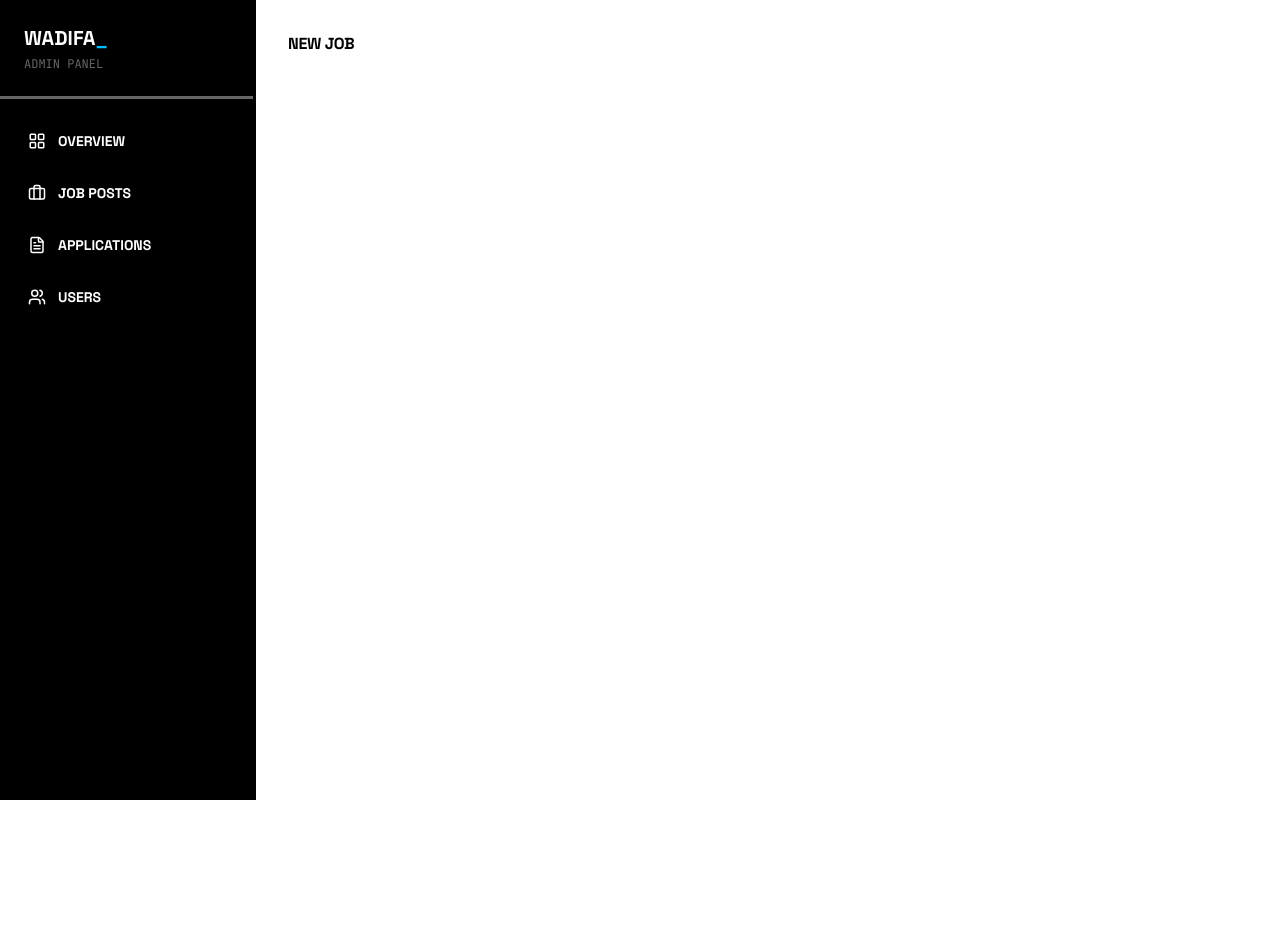
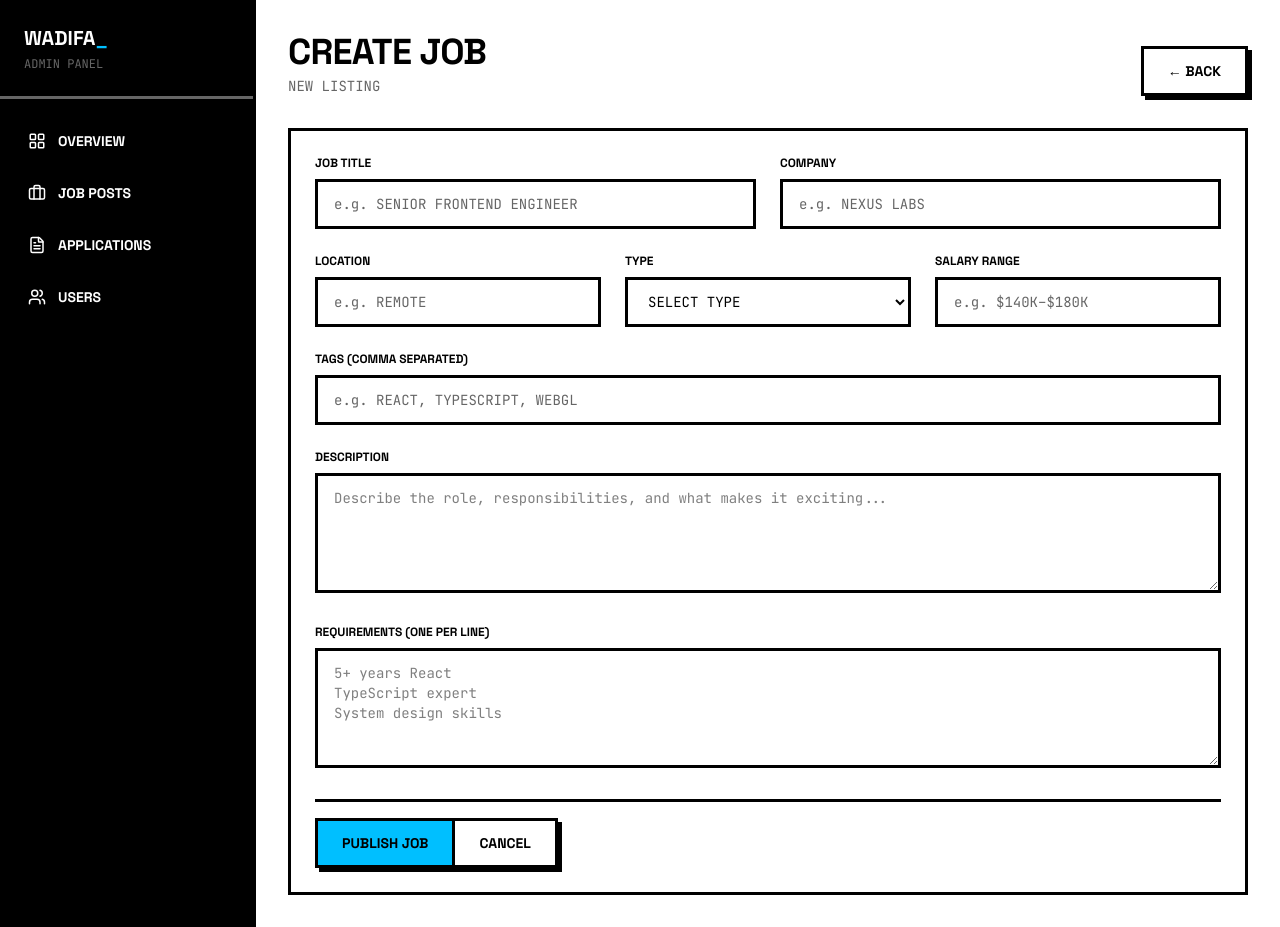
Before and after one commit to vannbo-93/job-board, a Next.js app: page /dashboard/jobs/new in a window 1280 px wide. Before the commit the page ends 800 px from the top, so only its background shows below. Built offline with nearby package versions, Linux system fonts and the light colour scheme.

Commit message:
feat: add create job form with server action and validation

```diff
--- a/app/(admin)/dashboard/jobs/new/page.tsx
+++ b/app/(admin)/dashboard/jobs/new/page.tsx
@@ -1,10 +1,21 @@
 /** @format */
+
+import AdminPageHeader from "@/components/common/AdminPageHeader";
+import CreateJobForm from "@/components/job-management/CreateJobForm";
 
 function NewJobPage() {
   return (
-    <div>
-      <h1>New Job</h1>
-    </div>
+    <>
+      <AdminPageHeader
+        title="CREATE JOB"
+        subtitle="NEW LISTING"
+        actionButtonLink="/dashboard/jobs"
+        actionButtonVariant="outline"
+        actionButtonText="← BACK"
+      />
+      <CreateJobForm />
+    </>
   );
 }
+
 export default NewJobPage;
--- /dev/null
+++ b/app/actions/jobs/jobs.action.ts
@@ -0,0 +1,61 @@
+/** @format */
+
+"use server";
+
+import { redirect } from "next/navigation";
+import { revalidatePath } from "next/cache";
+import { createJob } from "@/services/jobs/jobs.service";
+
+const FIELDS = [
+  "title",
+  "company",
+  "location",
+  "type",
+  "salary",
+  "tags",
+  "description",
+  "requirements",
+] as const;
+
+export type CreateJobValues = Omit<
+  Record<(typeof FIELDS)[number], string>,
+  "type"
+> & {
+  type: "FULL-TIME" | "PART-TIME" | "CONTRACT" | "INTERNSHIP";
+};
+
+export type CreateJobState =
+  | {
+      errors?: Record<string, string[] | undefined>;
+      values?: CreateJobValues;
+    }
+  | undefined;
+
+export async function handleCreateJob(
+  _prevState: CreateJobState,
+  formData: FormData,
+): Promise<CreateJobState> {
+  const values = Object.fromEntries(
+    FIELDS.map((field) => [field, String(formData.get(field) ?? "")]),
+  ) as CreateJobValues;
+
+  let result;
+  try {
+    result = await createJob(values);
+  } catch (error) {
+    console.error("handleCreateJob failed:", error);
+    return {
+      errors: { form: ["Something went wrong. Please try again."] },
+      values,
+    };
+  }
+
+  if (!result.success) {
+    // Send the values back so the form can refill itself
+    return { errors: result.errors, values };
+  }
+
+  revalidatePath("/dashboard/jobs");
+  revalidatePath("/jobs");
+  redirect("/dashboard/jobs");
+}
--- a/components/BrutalUI.tsx
+++ b/components/BrutalUI.tsx
@@ -2,6 +2,7 @@
 
 import { Badge } from "@/components/ui/badge";
 import { cn } from "@/lib/utils";
+import * as React from "react";
 
 export const StatusBadge = ({ status }: { status: string }) => {
   const variantMap: Record<
@@ -46,40 +47,6 @@ export const AiScore = ({
   );
 };
 
-type BrutalSelectProps = React.SelectHTMLAttributes<HTMLSelectElement> & {
-  label?: string;
-  options: { value: string; label: string }[];
-  error?: string;
-};
-
-export const BrutalSelect = ({
-  label,
-  options,
-  error,
-  ...props
-}: BrutalSelectProps) => (
-  <div>
-    {label && (
-      <label className="font-heading text-xs font-bold uppercase block mb-2">
-        {label}
-      </label>
-    )}
-    <select
-      className={cn(
-        "w-full brutal-border bg-background px-4 py-3 font-mono text-sm focus:outline-none focus:shadow-[4px_4px_0px_0px] focus:shadow-accent appearance-none cursor-pointer",
-        error && "border-red-500",
-      )}
-      {...props}>
-      {options.map((o) => (
-        <option key={o.value} value={o.value}>
-          {o.label}
-        </option>
-      ))}
-    </select>
-    {error && <p className="text-red-500 text-sm">{error}</p>}
-  </div>
-);
-
 export const MetricBox = ({
   label,
   value,
@@ -97,3 +64,59 @@ export const MetricBox = ({
     )}
   </div>
 );
+
+type Option = { value: string; label: string };
+
+export interface BrutalSelectProps extends React.SelectHTMLAttributes<HTMLSelectElement> {
+  label?: string;
+  error?: string;
+  options: Option[];
+}
+
+export function BrutalSelect({
+  label,
+  error,
+  options,
+  className,
+  id,
+  name,
+  ...props
+}: BrutalSelectProps) {
+  const selectId = id ?? name ?? label?.toLowerCase().replace(/\s+/g, "-");
+  const errorId = error && selectId ? `${selectId}-error` : undefined;
+
+  return (
+    <div>
+      {label && (
+        <label
+          htmlFor={selectId}
+          className="font-heading text-xs font-bold uppercase block mb-2">
+          {label}
+        </label>
+      )}
+      <select
+        id={selectId}
+        name={name}
+        aria-invalid={error ? true : undefined}
+        aria-describedby={errorId}
+        className={cn(
+          "w-full brutal-border bg-background px-4 py-3 font-mono text-sm uppercase",
+          "focus:outline-none focus:bg-accent/10 cursor-pointer",
+          error && "border-destructive",
+          className,
+        )}
+        {...props}>
+        {options.map((option) => (
+          <option key={option.value} value={option.value}>
+            {option.label}
+          </option>
+        ))}
+      </select>
+      {error && (
+        <p id={errorId} className="font-mono text-xs text-destructive mt-1">
+          {error}
+        </p>
+      )}
+    </div>
+  );
+}
--- /dev/null
+++ b/components/job-management/CreateJobForm.tsx
@@ -0,0 +1,123 @@
+/** @format */
+
+"use client";
+
+import { useActionState } from "react";
+import Link from "next/link";
+import { Input } from "@/components/ui/input";
+import { TextArea } from "@/components/ui/textarea";
+import { BrutalSelect } from "@/components/BrutalUI";
+import { Button, buttonVariants } from "@/components/ui/button";
+import {
+  handleCreateJob,
+  type CreateJobState,
+} from "@/app/actions/jobs/jobs.action";
+
+function CreateJobForm() {
+  const [state, formAction, isPending] = useActionState<
+    CreateJobState,
+    FormData
+  >(handleCreateJob, undefined);
+
+  const v = state?.values;
+  const e = state?.errors;
+
+  return (
+    // key forces the inputs to remount with the returned values after each submit
+    <form
+      key={JSON.stringify(v ?? {})}
+      action={formAction}
+      className="mt-8 brutal-border p-6 space-y-6">
+      <div className="grid grid-cols-1 md:grid-cols-2 gap-6">
+        <Input
+          label="JOB TITLE"
+          name="title"
+          placeholder="e.g. SENIOR FRONTEND ENGINEER"
+          defaultValue={v?.title}
+          error={e?.title?.[0]}
+        />
+        <Input
+          label="COMPANY"
+          name="company"
+          placeholder="e.g. NEXUS LABS"
+          defaultValue={v?.company}
+          error={e?.company?.[0]}
+        />
+      </div>
+
+      <div className="grid grid-cols-1 md:grid-cols-3 gap-6">
+        <Input
+          label="LOCATION"
+          name="location"
+          placeholder="e.g. REMOTE"
+          defaultValue={v?.location}
+          error={e?.location?.[0]}
+        />
+        <BrutalSelect
+          label="TYPE"
+          name="type"
+          defaultValue={v?.type ?? ""}
+          error={e?.type?.[0]}
+          options={[
+            { value: "", label: "SELECT TYPE" },
+            { value: "FULL-TIME", label: "FULL-TIME" },
+            { value: "PART-TIME", label: "PART-TIME" },
+            { value: "CONTRACT", label: "CONTRACT" },
+            { value: "INTERNSHIP", label: "INTERNSHIP" },
+          ]}
+        />
+        <Input
+          label="SALARY RANGE"
+          name="salary"
+          placeholder="e.g. $140K–$180K"
+          defaultValue={v?.salary}
+          error={e?.salary?.[0]}
+        />
+      </div>
+
+      <Input
+        label="TAGS (COMMA SEPARATED)"
+        name="tags"
+        placeholder="e.g. REACT, TYPESCRIPT, WEBGL"
+        defaultValue={v?.tags}
+        error={e?.tags?.[0]}
+      />
+
+      <TextArea
+        label="DESCRIPTION"
+        name="description"
+        placeholder="Describe the role, responsibilities, and what makes it exciting..."
+        defaultValue={v?.description}
+        error={e?.description?.[0]}
+      />
+
+      <TextArea
+        label="REQUIREMENTS (ONE PER LINE)"
+        name="requirements"
+        placeholder={"5+ years React\nTypeScript expert\nSystem design skills"}
+        defaultValue={v?.requirements}
+        error={e?.requirements?.[0]}
+      />
+
+      {e?.form && (
+        <p className="font-mono text-sm text-destructive">{e.form[0]}</p>
+      )}
+
+      <div className="flex pt-4 border-t-3 border-foreground">
+        <Button type="submit" variant="accent" disabled={isPending}>
+          {isPending ? "PUBLISHING..." : "PUBLISH JOB"}
+        </Button>
+        <Link
+          href="/dashboard/jobs"
+          className={buttonVariants({
+            variant: "outline",
+            className: "border-l-0",
+          })}>
+          CANCEL
+        </Link>
+      </div>
+    </form>
+  );
+}
+
+export default CreateJobForm;
--- a/services/jobs/jobs.validation.ts
+++ b/services/jobs/jobs.validation.ts
@@ -2,15 +2,38 @@
 
 import { z } from "zod";
 
+// "React, Next.js" -> ["React", "Next.js"]
+const commaList = z.string().transform((v) =>
+  v
+    .split(",")
+    .map((s) => s.trim())
+    .filter(Boolean),
+);
+
+// one item per line -> array
+const lineList = z.string().transform((v) =>
+  v
+    .split("\n")
+    .map((s) => s.trim())
+    .filter(Boolean),
+);
+
 export const createJobSchema = z.object({
-  title: z.string().min(1, "Title is required"),
-  company: z.string().min(1, "Company is required"),
-  location: z.string().min(1, "Location is required"),
-  type: z.string().min(1, "Type is required"),
-  salary: z.string().min(1, "Salary is required"),
-  tags: z.array(z.string()).min(1, "Tags are required"),
-  description: z.string().min(1, "Description is required"),
-  requirements: z.array(z.string().min(1, "Requirements are required")),
+  title: z.string().trim().min(3, "Title must be at least 3 characters"),
+  company: z.string().trim().min(2, "Company is required"),
+  location: z.string().trim().min(2, "Location is required"),
+  type: z.enum(["FULL-TIME", "PART-TIME", "CONTRACT", "INTERNSHIP"], {
+    error: "Select a job type",
+  }),
+  salary: z.string().trim().min(1, "Salary is required"),
+  tags: commaList.pipe(z.array(z.string()).min(1, "Add at least one tag")),
+  description: z
+    .string()
+    .trim()
+    .min(20, "Description must be at least 20 characters"),
+  requirements: lineList.pipe(
+    z.array(z.string()).min(1, "Add at least one requirement"),
+  ),
 });
 
-export type CreateJobInput = z.infer<typeof createJobSchema>;
+export type CreateJobInput = z.input<typeof createJobSchema>;
```
